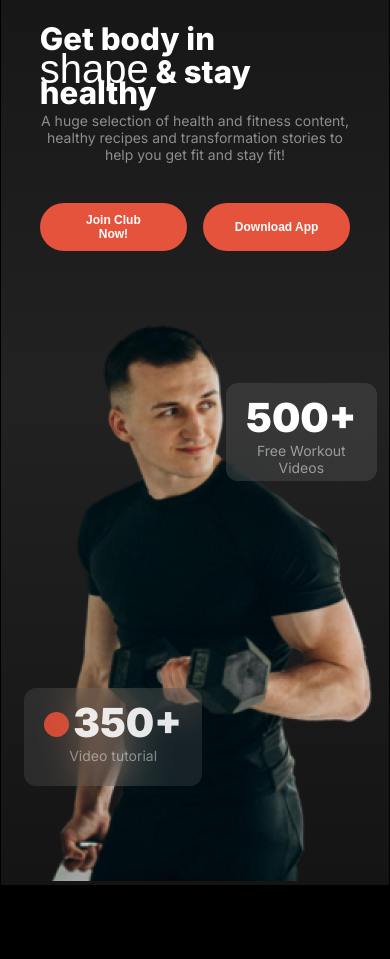
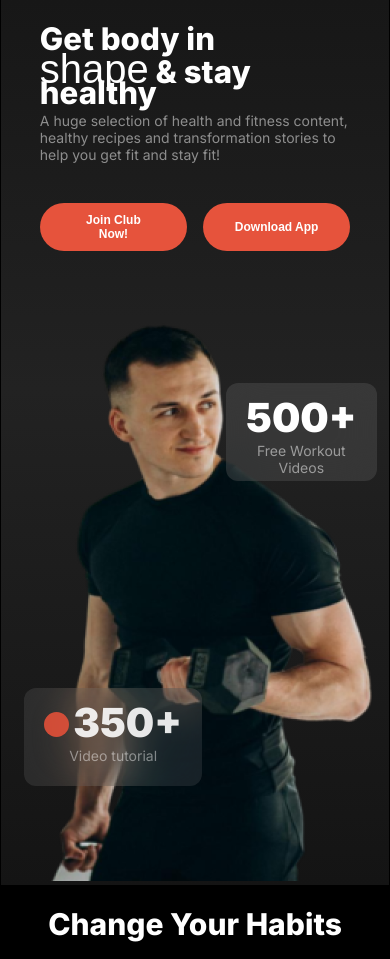
Before and after one commit to SifatSararChistee/fitness-website-assignment2, a plain HTML site: page index.html in a window 390 px wide. Shown: the part 108-1067 px from the top of the page. Drawn offline with Linux system fonts and the light colour scheme; a web font is replaced by a local one.

Commit message:
updated haibt section for mobile device

```diff
--- a/styles/responsive.css
+++ b/styles/responsive.css
@@ -8,11 +8,14 @@
         flex-direction: column;
         }
 
-        .habit-content-container{
-            grid-template-columns: repeat(1,1fr);
+    .habit-content-container{
+        grid-template-columns: repeat(1,1fr);
         }
 
-
+        .habit-tittle-container h1{
+            font-size: 30px;
+            margin-top: 20px;
+        }
     .banner-left, .banner-right{
         width:100%;
         height: auto;
@@ -28,6 +31,7 @@
     }
     .banner-left p{
         margin-top: 20px;
+        text-align: left;
     }
 
 
```
